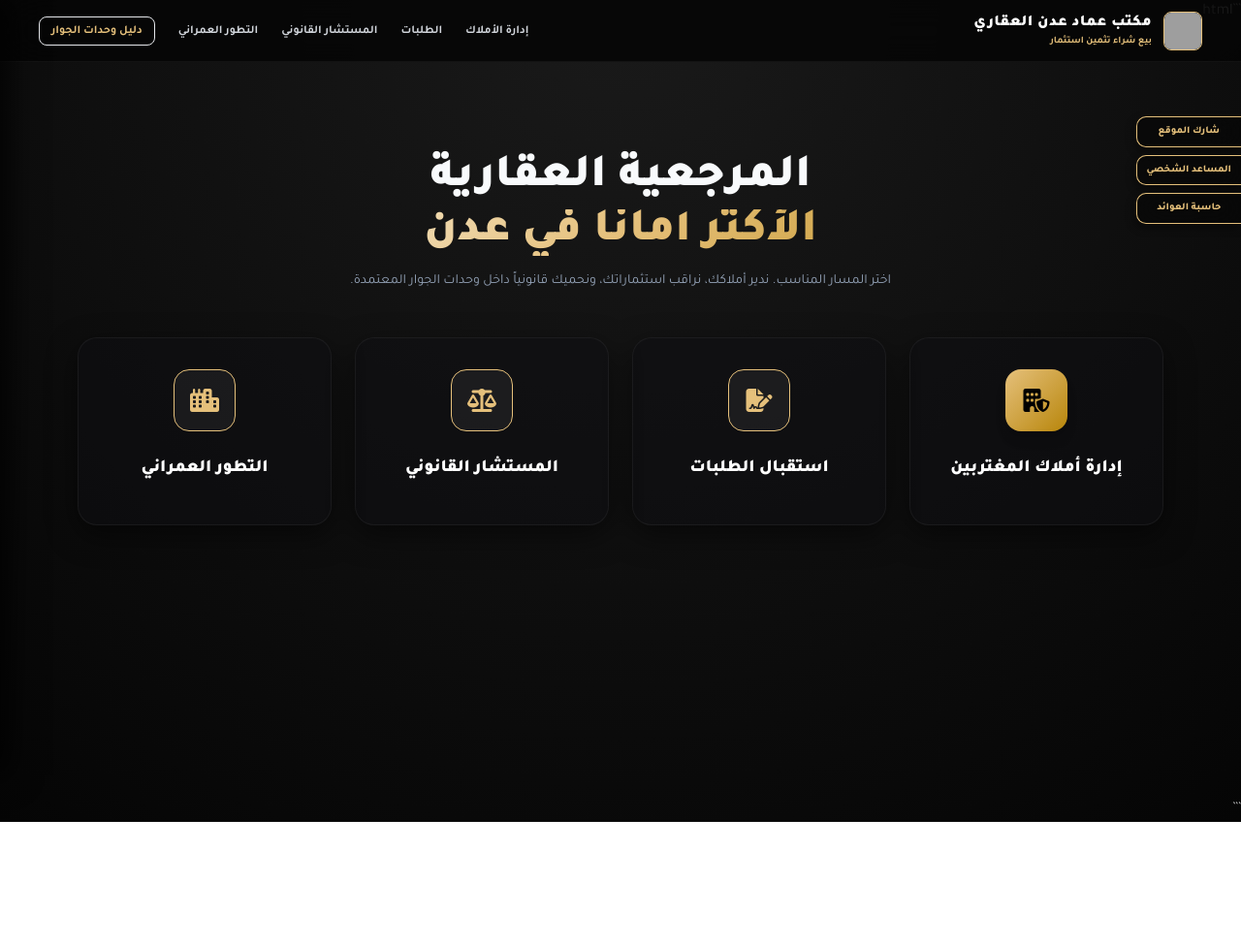
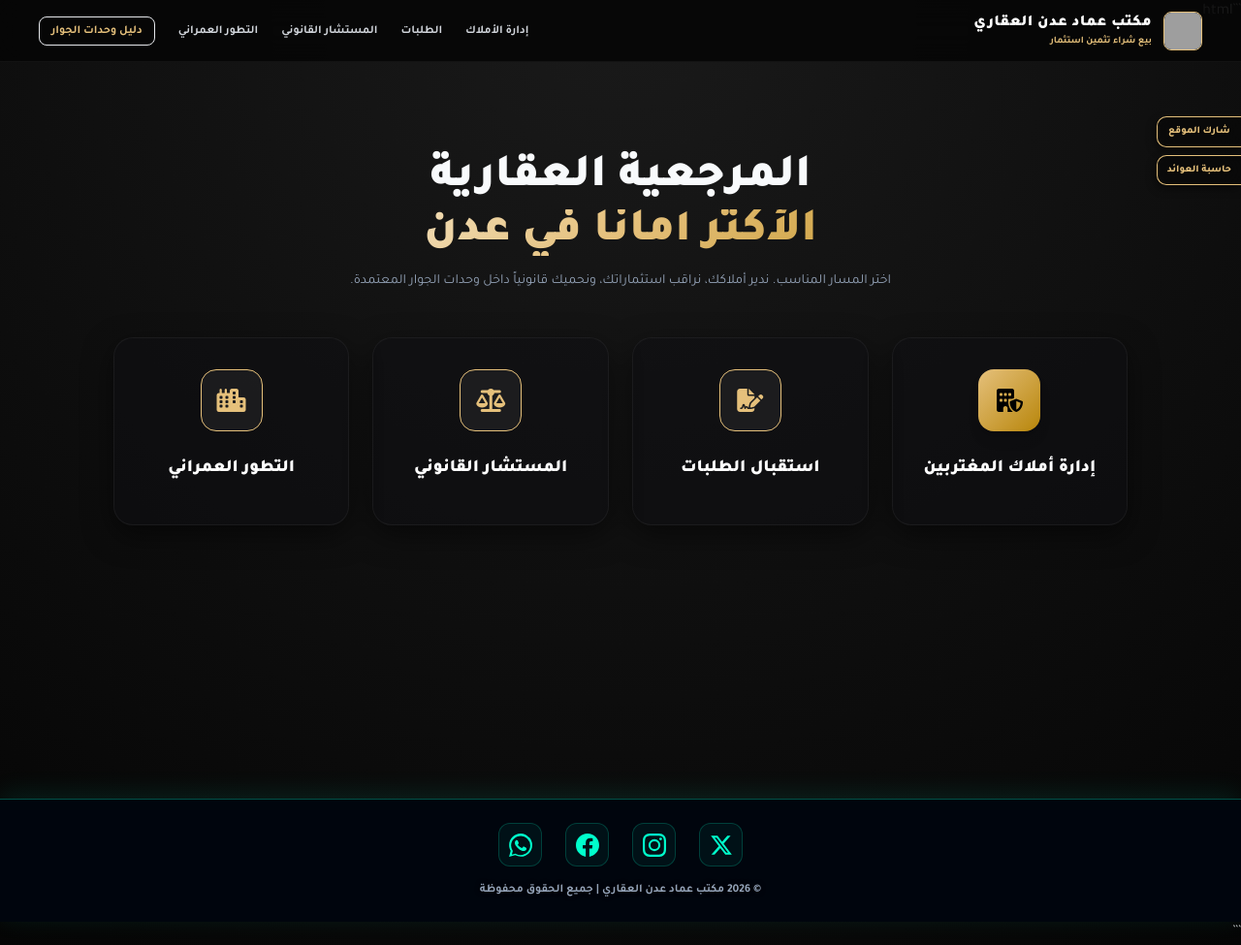
Before and after one commit to EmadAden77/emad-aden-realestate, a plain HTML site: page index.html in a window 1280 px wide. Shown: the whole page at 97% size. Before the commit the page ends 848 px from the top, so only its background shows below. Drawn offline with nearby package versions, Linux system fonts and the light colour scheme; grey boxes are pictures that could not be loaded.

Commit message:
Update index.html

```diff
--- a/index.html
+++ b/index.html
@@ -14,16 +14,19 @@
       gtag('config', 'G-XXXXXXXXXX');
     </script>
 
+    <!-- أكواد تحسين محركات البحث وعلامات المشاركة -->
     <title>مكتب عماد عدن العقاري | بيع شراء تثمين استثمار</title>
     <meta name="description" content="مكتب عماد عدن العقاري مرجعك الأول لإدارة الأملاك والتثمين والاستشارات القانونية في عدن نضمن لك استثماراً آمناً ضمن وحدات الجوار المعتمدة">
     <meta property="og:title" content="مكتب عماد عدن العقاري | فخامة وأمان استثمارك">
     <meta property="og:description" content="المرجع الأول لإدارة الأملاك والتثمين والاستشارات القانونية في عدن نضمن لك استثماراً آمناً ضمن المخططات الرسمية">
     <meta property="og:url" content="https://emad-aden-realestate.vercel.app/">
     <meta property="og:type" content="website">
+    <meta property="og:image" content="IMG_5.jpg">
     <meta name="twitter:card" content="summary_large_image">
 
     <link rel="manifest" href="manifest.json">
     <meta name="theme-color" content="#E5C07B">
+    <link rel="apple-touch-icon" href="IMG_5.jpg">
 
     <script type="application/ld+json">
     {
@@ -54,6 +57,7 @@
             --error-red: #ef4444;
         }
 
+        /* تثبيت الفوتر أسفل الصفحة دايم */
         body {
             background-color: #050505;
             background-image: linear-gradient(rgba(255, 255, 255, 0.02) 1px, transparent 1px), linear-gradient(90deg, rgba(255, 255, 255, 0.02) 1px, transparent 1px);
@@ -63,6 +67,20 @@
             overflow-x: hidden;
             scroll-behavior: smooth;
             transition: background 0.8s ease, background-color 0.8s ease, --gold 0.8s ease;
+            display: flex;
+            flex-direction: column;
+            min-height: 100vh;
+        }
+
+        #app-container {
+            flex: 1;
+            display: flex;
+            flex-direction: column;
+        }
+
+        .app-view.active {
+            display: block;
+            flex: 1; /* يدف الفوتر للأسفل */
         }
 
         body.theme-home  { background: radial-gradient(circle at top center, #1a1a1a, #050505); }
@@ -104,7 +122,6 @@
         .input-error { border-color: var(--error-red) !important; }
 
         .app-view { display: none; opacity: 0; animation: fadeIn 0.4s ease forwards; padding-top: 6rem; min-height: 100vh; }
-        .app-view.active { display: block; }
         @keyframes fadeIn { to { opacity: 1; } }
 
         details { background: rgba(255,255,255,0.02); border: 1px solid rgba(255,255,255,0.05); border-radius: 0.75rem; margin-bottom: 0.5rem; }
@@ -130,23 +147,6 @@
         .modal-container.active { opacity: 1; pointer-events: auto; }
         .modal-box { transform: scale(0.95) translateY(10px); transition: 0.4s cubic-bezier(0.175, 0.885, 0.32, 1.275); width: 100%; max-width: 450px; background: rgba(15, 15, 18, 0.9); backdrop-filter: blur(25px); border: 1px solid var(--gold); box-shadow: 0 30px 60px rgba(0, 0, 0, 0.8); border-radius: 1.5rem; padding: 2rem; position: relative; max-height: 90vh; overflow-y: auto; }
 
-        .chat-panel { position: fixed; top: 0; left: 0; height: 100%; width: 100%; max-width: 380px; background: rgba(5,5,5,0.95); backdrop-filter: blur(25px); border-l: 1px solid var(--gold); z-index: 10001; transform: translateX(-100%); transition: transform 0.4s cubic-bezier(0.175, 0.885, 0.32, 1.275); display: flex; flex-direction: column; box-shadow: 10px 0 30px rgba(0,0,0,0.8); }
-        .chat-panel.active { transform: translateX(0); }
-
-        .loader-spinner { border: 3px solid rgba(229,192,123,0.3); border-top: 3px solid var(--gold); border-radius: 50%; width: 20px; height: 20px; animation: spin 1s linear infinite; display: inline-block; }
-        @keyframes spin { 0% { transform: rotate(0deg); } 100% { transform: rotate(360deg); } }
-
-        @media print {
-            @page { size: A4; margin: 20mm; }
-            body { background: #FFF !important; color: #000 !important; }
-            body::before { display: none !important; }
-            #app-container, nav, .side-tabs-container, #scroll-progress, .chat-panel, .no-print { display: none !important; }
-
-            .modal-container { background: transparent !important; backdrop-filter: none !important; position: static !important; display: block !important; opacity: 1 !important; padding: 0 !important;}
-            #contract-generator-modal { display: none !important; }
-            #printable-contract { display: block !important; position: static !important; width: 100% !important; background: white !important; color: black !important; padding: 0 !important; }
-        }
-
         /* تنسيقات غرفة العمليات الهندسية - التطور العمراني */
         .holo-container {
             direction: rtl;
@@ -154,16 +154,14 @@
             color: #e0e0e0;
             line-height: 1.8;
         }
-
         .holo-title {
-            color: #00ffcc; /* Cyan Glow */
+            color: #00ffcc;
             text-shadow: 0 0 8px rgba(0, 255, 204, 0.4);
             border-bottom: 1px solid rgba(0, 255, 204, 0.3);
             padding-bottom: 10px;
             margin-top: 40px;
             font-size: 1.5rem;
         }
-
         .holo-subtitle {
             color: #fff;
             margin-top: 20px;
@@ -171,54 +169,44 @@
             border-right: 3px solid #00ffcc;
             padding-right: 10px;
         }
-
-        /* جداول البيانات الهندسية المتقدمة */
         .holo-table-wrapper {
             overflow-x: auto;
             margin: 20px 0;
             border: 1px solid rgba(0, 255, 204, 0.2);
             border-radius: 5px;
-            background: rgba(10, 25, 47, 0.5); /* خلفية زرقاء داكنة جداً */
+            background: rgba(10, 25, 47, 0.5);
             box-shadow: inset 0 0 15px rgba(0, 255, 204, 0.05);
         }
-
         .holo-table {
             width: 100%;
             border-collapse: collapse;
             text-align: right;
-            min-width: 600px; /* لضمان عدم تداخل النص في الجوال */
+            min-width: 600px;
         }
-
         .holo-table th, .holo-table td {
             padding: 12px 15px;
             border-bottom: 1px solid rgba(0, 255, 204, 0.1);
         }
-
         .holo-table th {
             background: rgba(0, 255, 204, 0.1);
             color: #00ffcc;
             font-weight: bold;
         }
-
         .holo-table tr:hover td {
             background: rgba(0, 255, 204, 0.05);
             color: #fff;
         }
-
-        /* القوائم النقطية الذكية */
         .holo-list {
             list-style: none;
             padding-right: 0;
         }
-
         .holo-list li {
             position: relative;
             padding-right: 25px;
             margin-bottom: 10px;
         }
-
         .holo-list li::before {
-            content: '⯌'; /* رمز هندسي للنيون */
+            content: '⯌';
             position: absolute;
             right: 0;
             top: 0;
@@ -226,12 +214,69 @@
             font-size: 0.9rem;
             text-shadow: 0 0 5px rgba(0, 255, 204, 0.5);
         }
-
-        /* القائمة التحذيرية الخاصة بالتحديات */
         .holo-warning-list li::before {
             content: '⯁';
-            color: #ff3366; /* لون أحمر تحذيري */
+            color: #ff3366;
             text-shadow: 0 0 5px rgba(255, 51, 102, 0.5);
+        }
+
+        /* تنسيقات الفوتر العالمي (تواصل معنا) */
+        .global-holo-footer {
+            background: rgba(1, 6, 14, 0.95);
+            border-top: 1px solid rgba(0, 255, 204, 0.3);
+            box-shadow: 0 -5px 25px rgba(0, 255, 204, 0.1);
+            padding: 1.5rem 1rem;
+            display: flex;
+            flex-direction: column;
+            align-items: center;
+            gap: 15px;
+            margin-top: auto; /* لتثبيت الفوتر بالأسفل */
+            backdrop-filter: blur(15px);
+            -webkit-backdrop-filter: blur(15px);
+            z-index: 50;
+            width: 100%;
+        }
+        .holo-social-row {
+            display: flex;
+            justify-content: center;
+            gap: 1.5rem;
+            flex-wrap: wrap;
+        }
+        .holo-social-btn {
+            display: flex;
+            align-items: center;
+            justify-content: center;
+            width: 45px;
+            height: 45px;
+            border-radius: 12px;
+            border: 1px solid rgba(0, 255, 204, 0.2);
+            background: rgba(0, 255, 204, 0.05);
+            color: #00ffcc;
+            transition: all 0.3s ease;
+        }
+        .holo-social-btn:hover {
+            background: rgba(0, 255, 204, 0.15);
+            border-color: #00ffcc;
+            transform: translateY(-4px) scale(1.1);
+            box-shadow: 0 5px 15px rgba(0, 255, 204, 0.3);
+            filter: drop-shadow(0 0 8px #00ffcc);
+        }
+        .holo-footer-copy {
+            color: var(--text-muted);
+            font-size: 0.75rem;
+            font-weight: bold;
+            text-shadow: 0 0 5px rgba(0,0,0,0.8);
+        }
+
+        @media print {
+            @page { size: A4; margin: 20mm; }
+            body { background: #FFF !important; color: #000 !important; display: block !important; }
+            body::before { display: none !important; }
+            #app-container, nav, .side-tabs-container, #scroll-progress, .chat-panel, .global-holo-footer, .no-print { display: none !important; }
+
+            .modal-container { background: transparent !important; backdrop-filter: none !important; position: static !important; display: block !important; opacity: 1 !important; padding: 0 !important;}
+            #contract-generator-modal { display: none !important; }
+            #printable-contract { display: block !important; position: static !important; width: 100% !important; background: white !important; color: black !important; padding: 0 !important; }
         }
     </style>
 </head>
@@ -266,18 +311,15 @@
         <div class="side-tab" onclick="shareNativeWebsite()">
             <div class="side-tab-text">شارك الموقع</div>
         </div>
-        <div class="side-tab" onclick="toggleChat()">
-            <div class="side-tab-text">المساعد الشخصي</div>
-        </div>
         <div class="side-tab" onclick="openModal('roi-modal')">
             <div class="side-tab-text">حاسبة العوائد</div>
         </div>
     </div>
 
-    <!-- الناف بار مع الشعار الفخم اللي مستحيل نمسحه -->
     <nav class="fixed top-0 w-full z-[100] bg-[rgba(5,5,5,0.85)] backdrop-blur-xl border-b border-white/5 h-16 flex items-center justify-between px-4 lg:px-10 transition-all no-print">
         <div class="flex items-center gap-3 cursor-pointer" onclick="switchView('home')">
             <div class="w-10 h-10 rounded-lg overflow-hidden border border-[var(--gold)] flex justify-center items-center bg-black">
+                <!-- صورة شعار المكتب المطلوبة -->
                 <img src="IMG_5.jpg" alt="مكتب عماد عدن العقاري" class="w-full h-full object-cover">
             </div>
             <div class="flex flex-col">
@@ -295,7 +337,9 @@
     </nav>
 
     <main id="app-container" class="no-print">
-        <section id="view-home" class="app-view active px-4 max-w-6xl mx-auto flex flex-col justify-center pb-20">
+
+        <!-- قسم الرئيسية -->
+        <section id="view-home" class="app-view active px-4 max-w-6xl mx-auto flex flex-col justify-center pb-10">
             <div class="text-center mb-12 mt-10">
                 <h2 class="text-3xl md:text-5xl font-black mb-4 leading-tight">المرجعية العقارية <span class="gold-text-gradient block mt-2">الأكثر أماناً في عدن</span></h2>
                 <p class="text-sm text-[var(--text-muted)] max-w-xl mx-auto">اختر المسار المناسب. ندير أملاكك، نراقب استثماراتك، ونحميك قانونياً داخل وحدات الجوار المعتمدة.</p>
@@ -320,7 +364,8 @@
             </div>
         </section>
 
-        <section id="view-expat" class="app-view px-4 max-w-7xl mx-auto pb-20">
+        <!-- قسم إدارة الأملاك -->
+        <section id="view-expat" class="app-view px-4 max-w-7xl mx-auto pb-10">
             <div id="owner-login-section" class="glass-panel p-8 text-center max-w-md mx-auto border-[var(--gold)]">
                 <h3 class="text-xl font-black text-white mb-6">بوابة الملاك السرية</h3>
                 <input type="password" id="owner-password" placeholder="الرمز السري" class="input-glass !py-3 !text-center mb-4 text-lg">
@@ -336,7 +381,8 @@
             </div>
         </section>
 
-        <section id="view-sales" class="app-view px-4 max-w-3xl mx-auto pb-20">
+        <!-- قسم الطلبات -->
+        <section id="view-sales" class="app-view px-4 max-w-3xl mx-auto pb-10">
             <div class="text-center mb-8">
                 <h2 class="text-2xl font-black text-white"><i class="fa-solid fa-file-shield text-[var(--gold)] mr-2"></i> منصة الصفقات والتوثيق</h2>
             </div>
@@ -378,7 +424,8 @@
             </div>
         </section>
 
-        <section id="view-legal" class="app-view px-4 max-w-4xl mx-auto pb-20">
+        <!-- قسم المستشار -->
+        <section id="view-legal" class="app-view px-4 max-w-4xl mx-auto pb-10">
             <div class="grid grid-cols-1 md:grid-cols-2 gap-6 mb-8">
                 <div class="glass-card p-6 text-center">
                     <i class="fa-solid fa-file-contract text-3xl text-[var(--gold)] mb-3"></i>
@@ -388,16 +435,14 @@
             </div>
         </section>
 
-        <!-- التطور العمراني مع شاشات الهولوغرام -->
-        <section id="view-urban" class="app-view px-4 max-w-6xl mx-auto pb-20">
+        <!-- قسم التطور العمراني (الهولوغرام) -->
+        <section id="view-urban" class="app-view px-4 max-w-6xl mx-auto pb-10">
             <div class="text-center mb-12">
                 <h2 class="text-4xl font-black text-white mb-4">التخطيط الحضري ووحدات الجوار في عدن</h2>
                 <div class="h-1 w-24 bg-[var(--gold)] mx-auto rounded-full"></div>
             </div>
 
-            <!-- غرفة العمليات الهندسية المضافة -->
-            <div class="holo-container glass-panel p-8 border-t-4" style="border-top-color: #00ffcc;">
-
+            <div class="holo-container">
                 <h2 class="holo-title">1. الإطار الإداري والديموغرافي</h2>
                 <p>توزيع المديريات حسب المساحة والكثافة السكانية في العاصمة عدن:</p>
                 <div class="holo-table-wrapper">
@@ -417,7 +462,7 @@
                             <tr><td>الشيخ عثمان</td><td>42</td><td>218,269</td><td>عالية</td><td>مركز تجاري وسكني كثيف</td></tr>
                             <tr><td>دار سعد</td><td>37</td><td>194,871</td><td>عالية</td><td>محور توسع شمالي مهم (بئر فضل واللحوم)</td></tr>
                             <tr><td>خور مكسر</td><td>61</td><td>96,743</td><td>متوسطة</td><td>حلقة وصل مع المطار والبر الرئيسي</td></tr>
-                            <tr><td>كريتر (صيرة)</td><td>13</td><td>156,899</td><td>عالية جداً</td><td>مركز تاريخي محصور بالجبال والأودية</td></tr>
+                            <tr><td>صيرة (كريتر)</td><td>13</td><td>156,899</td><td>عالية جداً</td><td>مركز تاريخي محصور بالجبال والأودية</td></tr>
                             <tr><td>التواهي</td><td>10</td><td>110,816</td><td>عالية</td><td>شبه جزيرة جبلية</td></tr>
                             <tr><td>المعلا</td><td>4</td><td>103,096</td><td>الأعلى</td><td>شريط ساحلي ضيق يعاني من اختناق مساحي</td></tr>
                         </tbody>
@@ -513,7 +558,6 @@
                 </div>
 
                 <h2 class="holo-title">4. التحديات العقارية في عدن</h2>
-                <!-- قائمة التحذير الحمراء -->
                 <ul class="holo-list holo-warning-list">
                     <li><strong>دولرة السوق:</strong> تحول العقار لأداة تحوط مالي، وتسعير الإيجارات بالعملات الأجنبية.</li>
                     <li><strong>البسط العشوائي:</strong> تداخل الصلاحيات والتعدي على أراضي الدولة، مثل الاستيلاء على وحدة 526 في بئر فضل. ظهور عشوائيات وطمس للهوية الحضرية، مع عسكرة بعض العقارات بعد 2015.</li>
@@ -555,7 +599,6 @@
 
             </div>
 
-            <!-- الجدول الديناميكي المربوط بملف JSON اللي طلبته سابقاً -->
             <div class="glass-panel p-8 mb-10 border-green-500/30 mt-6">
                 <h3 class="text-xl font-black text-green-400 mb-6 flex items-center gap-3"><i class="fa-solid fa-money-bill-trend-up"></i>مؤشرات السوق العقاري (جلب حي من ملف البيانات)</h3>
                 <div class="table-wrapper">
@@ -581,6 +624,30 @@
 
     </main>
 
+    <!-- الفوتر العالمي (تواصل معنا) يثبت أسفل الموقع دايم -->
+    <footer class="global-holo-footer no-print">
+        <div class="holo-social-row">
+            <!-- منصة إكس (X) -->
+            <a href="https://x.com/aleimad7aden" target="_blank" rel="noopener noreferrer" class="holo-social-btn" aria-label="X">
+                <svg viewBox="0 0 24 24" fill="currentColor" class="w-6 h-6"><path d="M18.244 2.25h3.308l-7.227 8.26 8.502 11.24H16.17l-5.214-6.817L4.99 21.75H1.68l7.73-8.835L1.254 2.25H8.08l4.713 6.231zm-1.161 17.52h1.833L7.084 4.126H5.117z"/></svg>
+            </a>
+            <!-- إنستجرام -->
+            <a href="https://www.instagram.com/p/DQVHj_FiCQS/" target="_blank" rel="noopener noreferrer" class="holo-social-btn" aria-label="Instagram">
+                <svg viewBox="0 0 24 24" fill="currentColor" class="w-6 h-6"><path d="M12 2.163c3.204 0 3.584.012 4.85.07 3.252.148 4.771 1.691 4.919 4.919.058 1.265.069 1.645.069 4.849 0 3.205-.012 3.584-.069 4.849-.149 3.225-1.664 4.771-4.919 4.919-1.266.058-1.644.07-4.85.07-3.204 0-3.584-.012-4.849-.07-3.26-.149-4.771-1.699-4.919-4.92-.058-1.265-.07-1.644-.07-4.849 0-3.204.013-3.583.07-4.849.149-3.227 1.664-4.771 4.919-4.919 1.266-.057 1.645-.069 4.849-.069zM12 0C8.741 0 8.333.014 7.053.072 2.695.272.273 2.69.073 7.052.014 8.333 0 8.741 0 12c0 3.259.014 3.668.072 4.948.2 4.358 2.618 6.78 6.98 6.98C8.333 23.986 8.741 24 12 24c3.259 0 3.668-.014 4.948-.072 4.354-.2 6.782-2.618 6.979-6.98.059-1.28.073-1.689.073-4.948 0-3.259-.014-3.667-.072-4.947-.196-4.354-2.617-6.78-6.979-6.98C15.668.014 15.259 0 12 0zm0 5.838a6.162 6.162 0 1 0 0 12.324 6.162 6.162 0 0 0 0-12.324zM12 16a4 4 0 1 1 0-8 4 4 0 0 1 0 8zm6.406-11.845a1.44 1.44 0 1 0 0 2.881 1.44 1.44 0 0 0 0-2.881z"/></svg>
+            </a>
+            <!-- فيسبوك -->
+            <a href="https://www.facebook.com/aleimad7aden/" target="_blank" rel="noopener noreferrer" class="holo-social-btn" aria-label="Facebook">
+                <svg viewBox="0 0 24 24" fill="currentColor" class="w-6 h-6"><path d="M24 12.073c0-6.627-5.373-12-12-12s-12 5.373-12 12c0 5.99 4.388 10.954 10.125 11.854v-8.385H7.078v-3.469h3.047V9.43c0-3.007 1.792-4.669 4.533-4.669 1.312 0 2.686.235 2.686.235v2.953H15.83c-1.491 0-1.956.925-1.956 1.874v2.25h3.328l-.532 3.469h-2.796v8.385C19.612 23.027 24 18.062 24 12.073z"/></svg>
+            </a>
+            <!-- واتساب -->
+            <a href="https://wa.me/967773571889" target="_blank" rel="noopener noreferrer" class="holo-social-btn" aria-label="WhatsApp">
+                <svg viewBox="0 0 24 24" fill="currentColor" class="w-6 h-6"><path d="M17.472 14.382c-.297-.149-1.758-.867-2.03-.967-.273-.099-.471-.148-.67.15-.197.297-.767.966-.94 1.164-.173.199-.347.223-.644.075-.297-.15-1.255-.463-2.39-1.305-.885-.653-1.482-1.46-1.655-1.758-.173-.297-.018-.458.13-.606.134-.133.298-.347.446-.52.149-.174.198-.298.298-.497.099-.198.05-.371-.025-.52-.075-.149-.669-1.612-.916-2.207-.242-.579-.487-.5-.669-.51a12.8 12.8 0 0 0-.57-.01c-.198 0-.52.074-.792.372-.272.297-1.04 1.016-1.04 2.479 0 1.462 1.065 2.875 1.213 3.074.149.198 2.096 3.2 5.077 4.487.709.306 1.262.489 1.694.625.712.227 1.36.195 1.871.118.571-.085 1.758-.719 2.006-1.413.248-.694.248-1.289.173-1.413-.074-.124-.272-.198-.57-.347m-5.421 7.403h-.004a9.87 9.87 0 0 1-5.031-1.378l-.361-.214-3.741.982.998-3.648-.235-.374a9.86 9.86 0 0 1-1.51-5.26c.001-5.45 4.436-9.884 9.888-9.884 2.64 0 5.122 1.03 6.988 2.898a9.825 9.825 0 0 1 2.893 6.994c-.003 5.45-4.437 9.884-9.885 9.884m8.413-18.297A11.815 11.815 0 0 0 12.05 0C5.495 0 .16 5.335.157 11.892c0 2.096.547 4.142 1.588 5.945L.057 24l6.305-1.654a11.882 11.882 0 0 0 5.683 1.448h.005c6.554 0 11.89-5.335 11.893-11.893a11.821 11.821 0 0 0-3.48-8.413Z"/></svg>
+            </a>
+        </div>
+        <span class="holo-footer-copy">© 2026 مكتب عماد عدن العقاري | جميع الحقوق محفوظة</span>
+    </footer>
+
+    <!-- النوافذ المنبثقة -->
     <div id="contract-generator-modal" class="modal-container no-print" onclick="if(event.target===this) closeModal('contract-generator-modal')">
         <div class="modal-box">
             <button onclick="closeModal('contract-generator-modal')" class="absolute top-4 left-4 text-white hover:text-red-400 text-xl"><i class="fa-solid fa-xmark"></i></button>
@@ -602,8 +669,6 @@
             </div>
         </div>
     </div>
-
-    <div id="chat-window" class="chat-panel no-print"></div>
 
     <script src="https://unpkg.com/leaflet@1.9.4/dist/leaflet.js"></script>
     <script>
```
